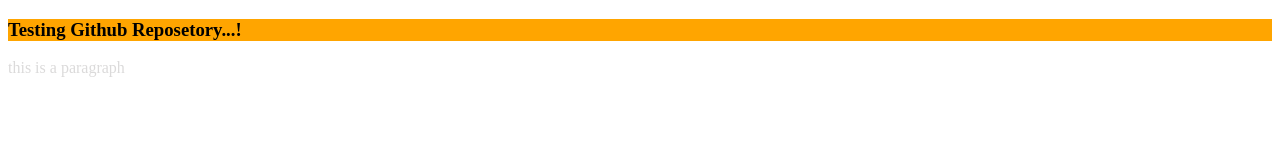
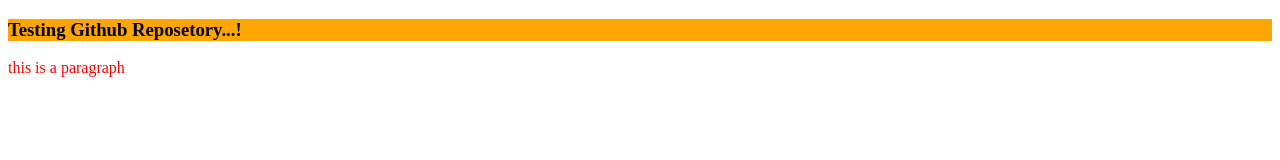
Before and after one commit to ronak-r7/HTML, a plain HTML site: page index.html in a window 1280 px wide. Drawn offline with Linux system fonts and the light colour scheme.

Commit message:
Update style.css

```diff
--- a/style.css
+++ b/style.css
@@ -1,5 +1,5 @@
 p{
-    color: rgb(219, 218, 218);
+    color: rgb(253, 0, 0);
 }
 
 h3{
```
